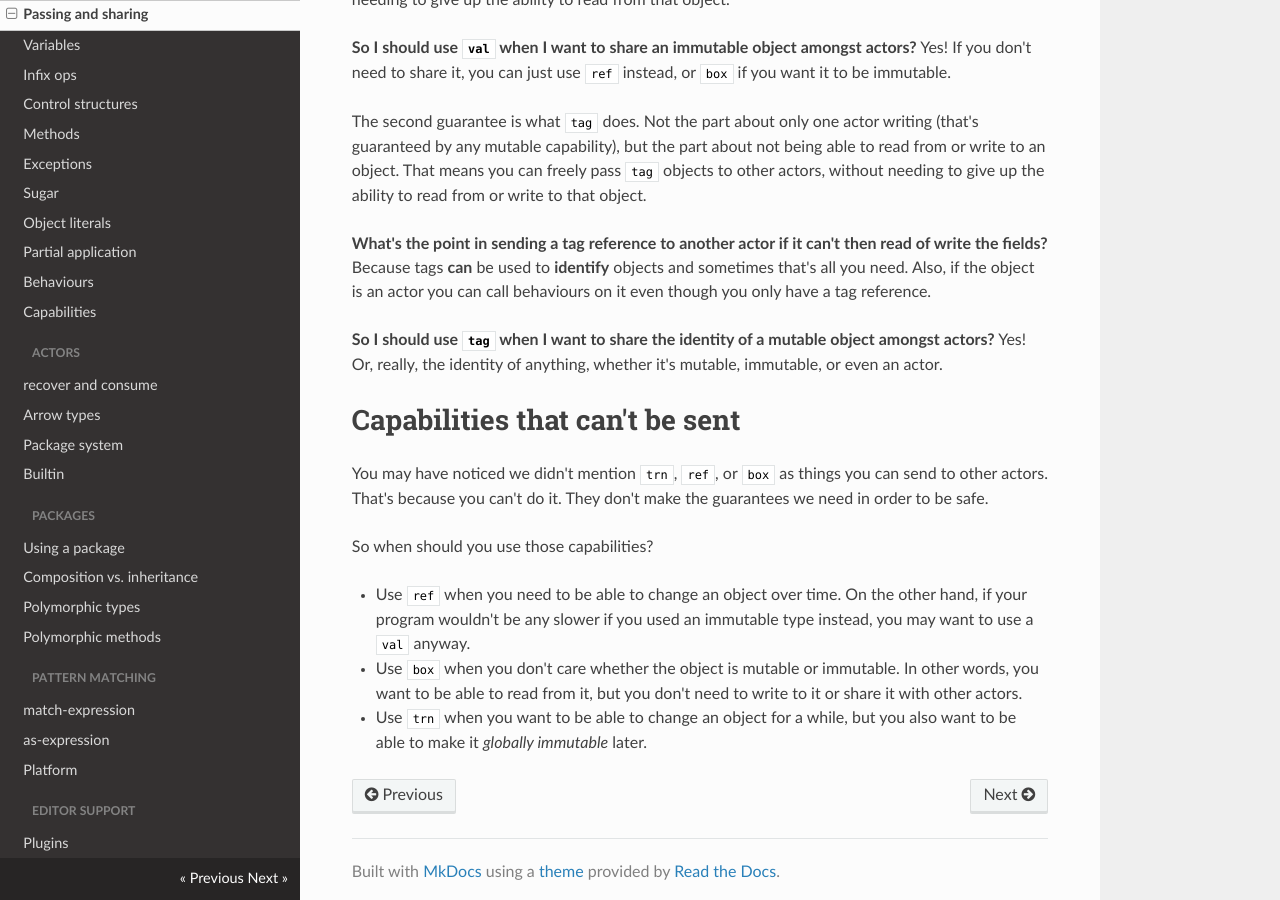
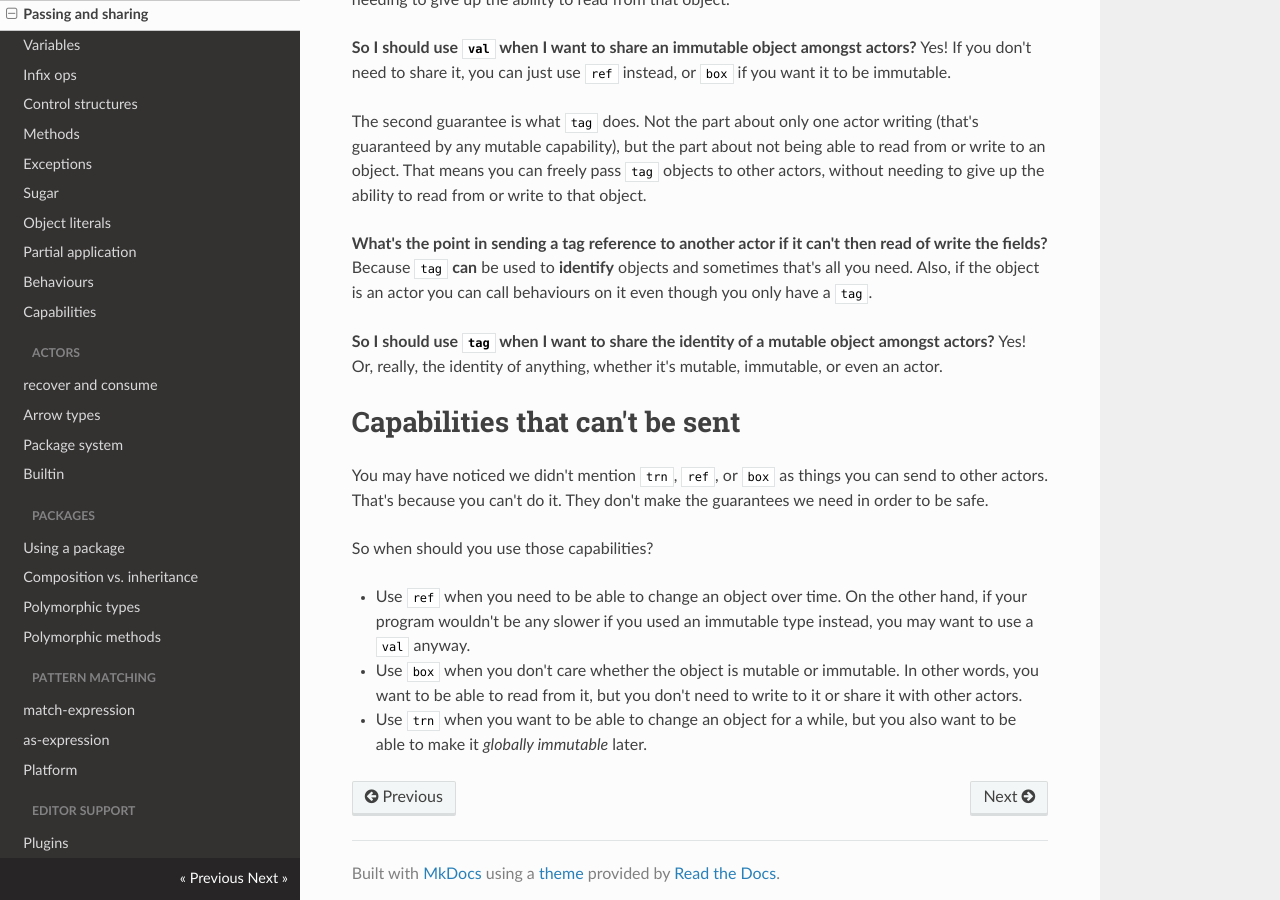
Before and after one commit to ponylang/pony-tutorial, an MkDocs documentation site: the page built from docs/capabilities/passing-and-sharing.md, in a window 1280 px wide and 900 px high, scrolled down 888 px. Built offline with MkDocs 1.6.1, drawn with Linux system fonts in a browser that asks for light colours; nearby versions of some CDN libraries; old or Windows-style settings are respelled for this version of MkDocs.

Commit message:
Missing back quotes

```diff
--- a/docs/capabilities/passing-and-sharing.md
+++ b/docs/capabilities/passing-and-sharing.md
@@ -23,7 +23,7 @@ __So I should use `val` when I want to share an immutable object amongst actors?
 
 The second guarantee is what `tag` does. Not the part about only one actor writing (that's guaranteed by any mutable capability), but the part about not being able to read from or write to an object. That means you can freely pass `tag` objects to other actors, without needing to give up the ability to read from or write to that object.
 
-__What's the point in sending a tag reference to another actor if it can't then read of write the fields?__ Because tags __can__ be used to __identify__ objects and sometimes that's all you need. Also, if the object is an actor you can call behaviours on it even though you only have a tag reference.
+__What's the point in sending a tag reference to another actor if it can't then read of write the fields?__ Because `tag` __can__ be used to __identify__ objects and sometimes that's all you need. Also, if the object is an actor you can call behaviours on it even though you only have a `tag`.
 
 __So I should use `tag` when I want to share the identity of a mutable object amongst actors?__ Yes! Or, really, the identity of anything, whether it's mutable, immutable, or even an actor.
 
```
